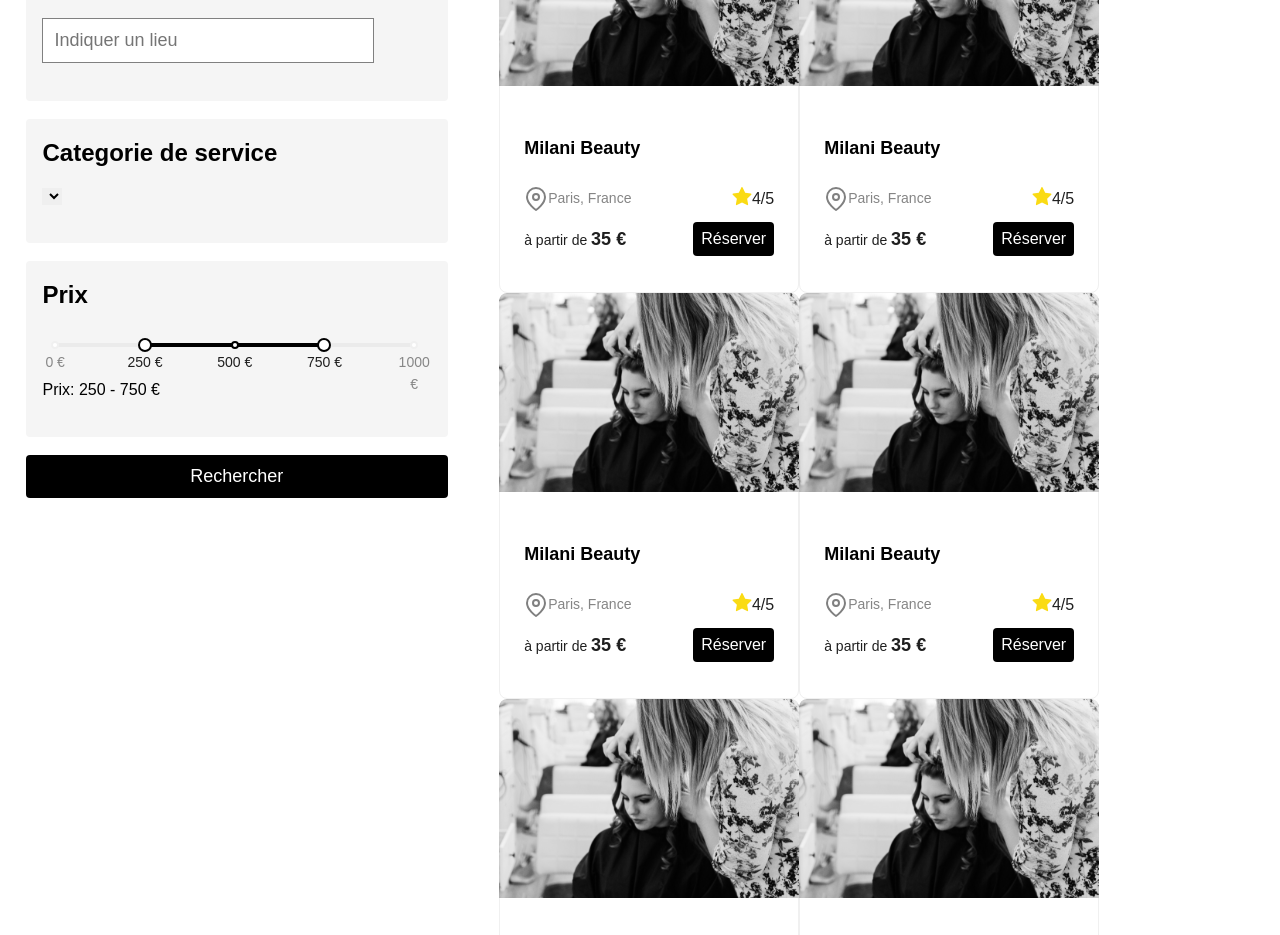
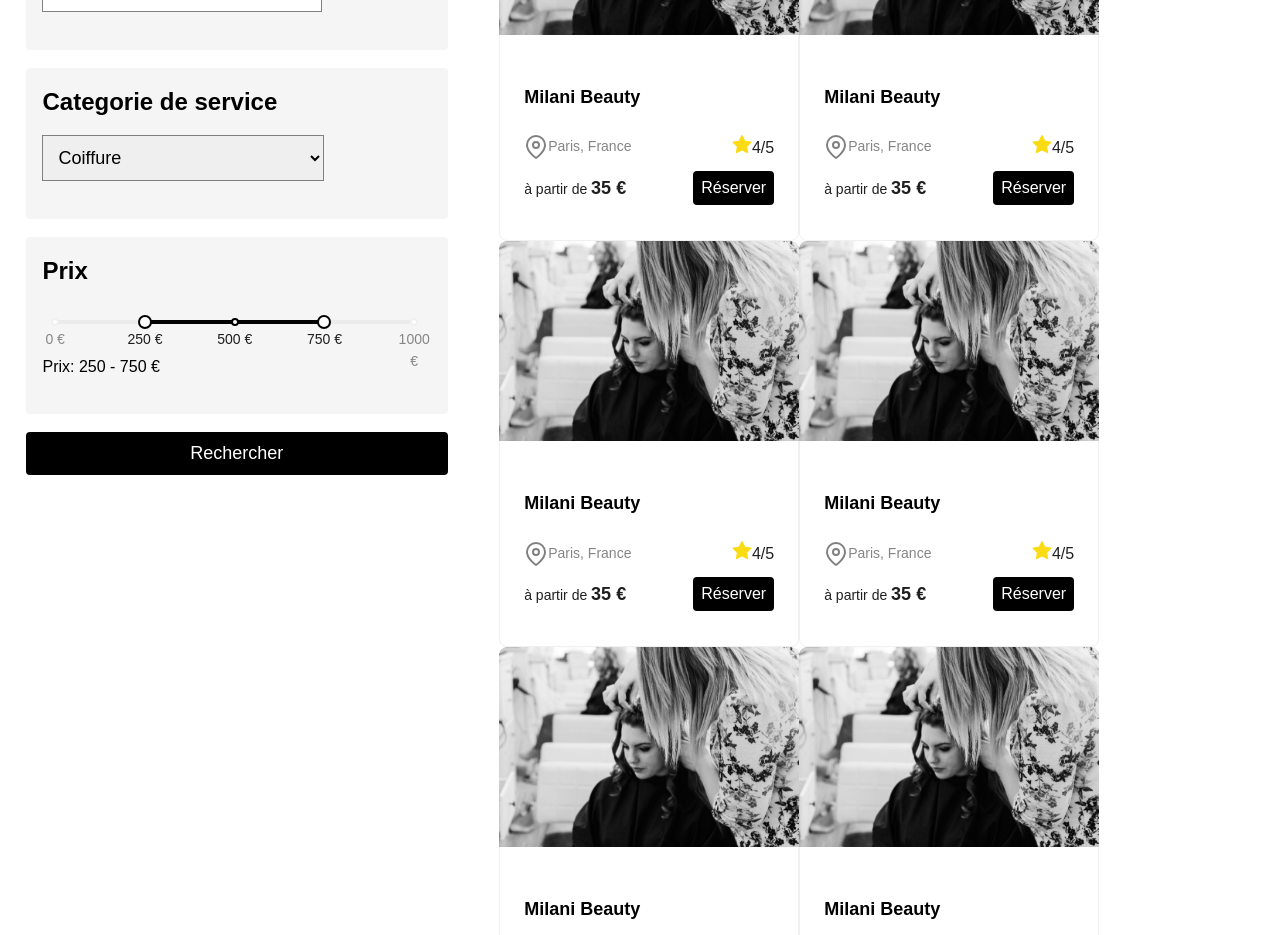
Before and after one commit to Gaspard2007/projetflair, a Next.js app: page /backupPro/ArchivePro in a window 1280 px wide. Shown: the part 800-1735 px from the top of the page. Built offline with nearby package versions, Linux system fonts and the light colour scheme.

Commit message:
Partie de moi

```diff
--- a/app/backupPro/ArchivePro/page.tsx
+++ b/app/backupPro/ArchivePro/page.tsx
@@ -24,7 +24,7 @@ const ArchivePro:NextPage = () => {
     };
 
     return (
-        <div style={{ display: 'flex', flexDirection: 'column' }}>
+        <div style={{ display: 'flex', flexDirection: 'column', marginTop:'-4%' }}>
             <div style={{ width: '100%' }}>
                 <img className='' style={{ width: '100%' }} src="/banneer-ArchivePro.svg" alt="" />
             </div>
@@ -34,21 +34,31 @@ const ArchivePro:NextPage = () => {
                     <div style={{background:'#F5F5F5', paddingBottom:'9%'}} className='rounded flex flex-col  items-start'>
                         <div style={{marginLeft:'4%'}}>
                         <h1>Rechercher</h1>
-                        <input className='text-lg text-gray' style={{ border: '1px solid gray', outline: 'none', padding: '11px', width:'120%' }} placeholder='Que recherchez-vous ?' type="text" />
+                        <input className='text-lg text-gray' style={{ border: '1px solid gray', outline: 'none', padding: '11px', width:'100%' }} placeholder='Que recherchez-vous ?' type="text" />
                     </div>
                     </div>
                     <br />
                     <div style={{background:'#F5F5F5', paddingBottom:'9%'}} className='rounded flex flex-col  items-start'>
                         <div style={{marginLeft:'4%'}}>
                         <h1>Lieu</h1>
-                        <input className='text-lg text-gray' style={{ border: '1px solid gray', outline: 'none', padding: '11px', width:'120%' }} placeholder='Indiquer un lieu' type="text" />
+                        <input className='text-lg text-gray' style={{ border: '1px solid gray', outline: 'none', padding: '11px', width:'100%' }} placeholder='Indiquer un lieu' type="text" />
                     </div>
                     </div>
                     <br />
                     <div style={{background:'#F5F5F5', paddingBottom:'9%'}} className='rounded flex flex-col  items-start'>
                         <div style={{marginLeft:'4%'}}>
                         <h1>Categorie de service</h1>
-                        <select name="Coiffure" id=""></select>
+                        <select className='text-lg' name="selectedCategory" style={{ border: '1px solid gray', outline: 'none', padding: '11px', width:'120%' }} >
+                                    <option value="coiffure">Coiffure</option>
+                                    <option value="styliste-capillaire">Styliste capillaire</option>
+                                    <option value="esthéticienne">Esthéticienne</option>
+                                    <option value="maquilleur">Maquilleur</option>
+                                    <option value="manucure">Manucure</option>
+                                    <option value="Masseur">Masseur</option>
+                                    <option value="epilation">Épilation</option>
+                                    <option value="coiffure">Bien être</option>
+
+                                </select>
                     </div>
                     </div>
 
--- a/app/boutique/boutique/page.tsx
+++ b/app/boutique/boutique/page.tsx
@@ -12,7 +12,7 @@ const Boutique: NextPage = () => {
   return (
     <div className="">
       <div>
-        <img style={{width:'100%'}} src="/Header.png" alt="" />
+        <img style={{width:'100%'}} src="/Header.svg" alt="" />
       </div>
       <br id="posteALouer" />
 
--- a/app/boutique/formation/etapePanier/page.tsx
+++ b/app/boutique/formation/etapePanier/page.tsx
@@ -7,9 +7,10 @@ const PanierFormation:NextPage = () => {
         <div className="flex justify-center"><img src="/2023-12-cropped-1.png" alt="" /></div>
         <h1 className="flex justify-center">Panier</h1>
         <br />
-
+       <div style={{padding:'10%'}}>
             <br /><br />
             <PanierDeLaFormation/>
+          </div>
           </div>
 
 
```
